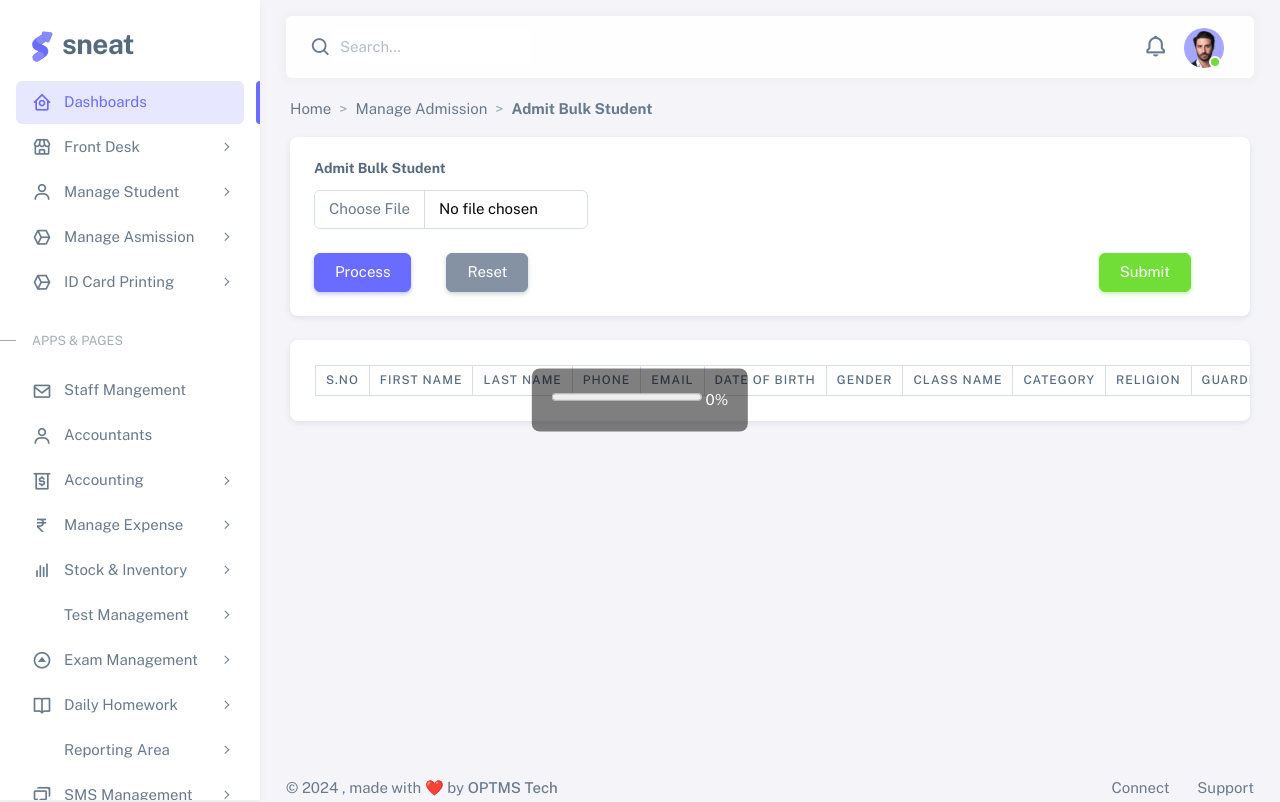
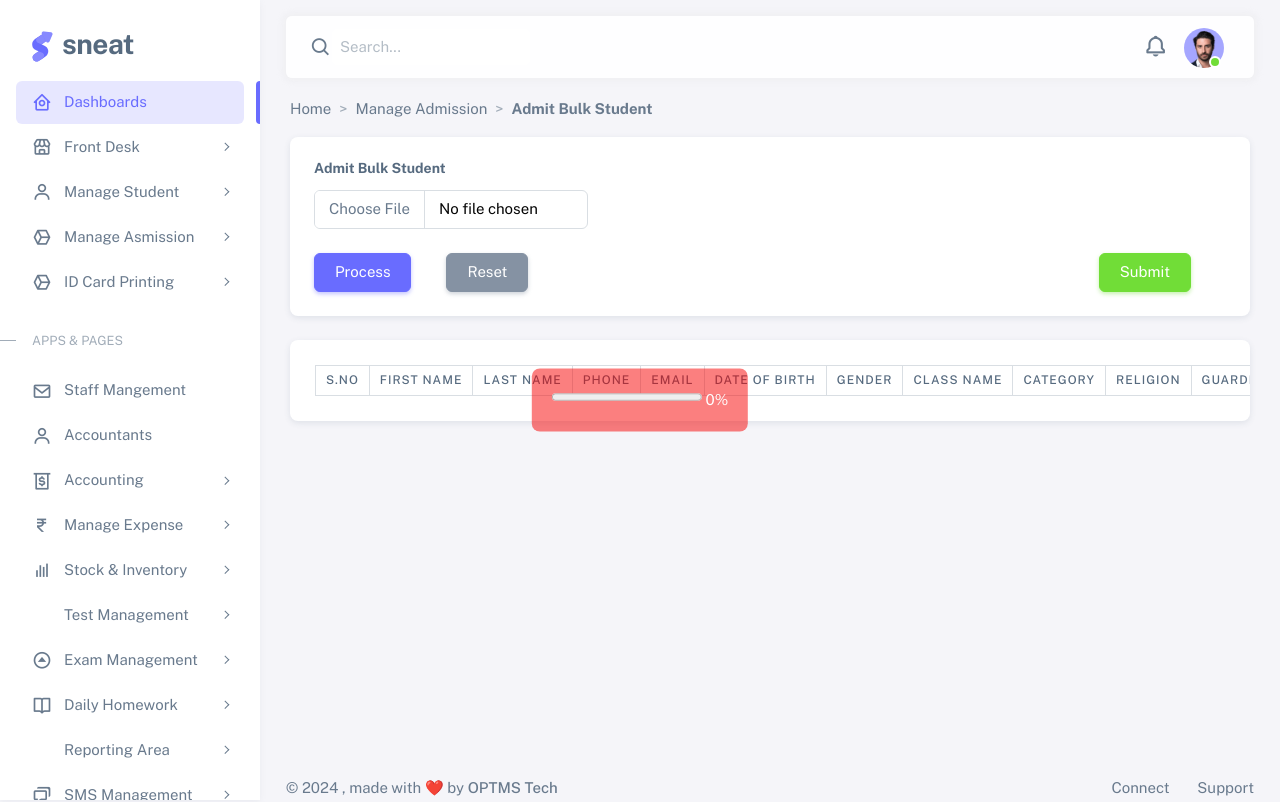
Before and after one commit to optmsshiv/schoolErp, a PHP site: page /html/admitBulk.html in a window 1280 px wide. Shown: the top 802 px of the page. Run offline with PHP 8.4, Linux system fonts and the light colour scheme; lists and menus that the app fills with data are empty.

Commit message:
css updated

```diff
--- a/assets/css/demo.css
+++ b/assets/css/demo.css
@@ -595,7 +595,7 @@ td {
   align-items: center;
   justify-content: center;
   flex-direction: column;
-  background: rgba(0, 0, 0, 0.5);
+  background: rgba(248, 0, 0, 0.5);
   color: white;
   padding: 20px;
   position: fixed;
```
